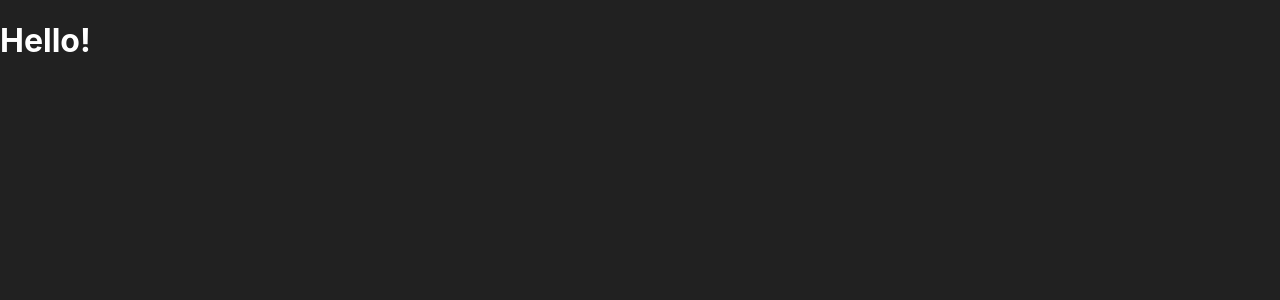
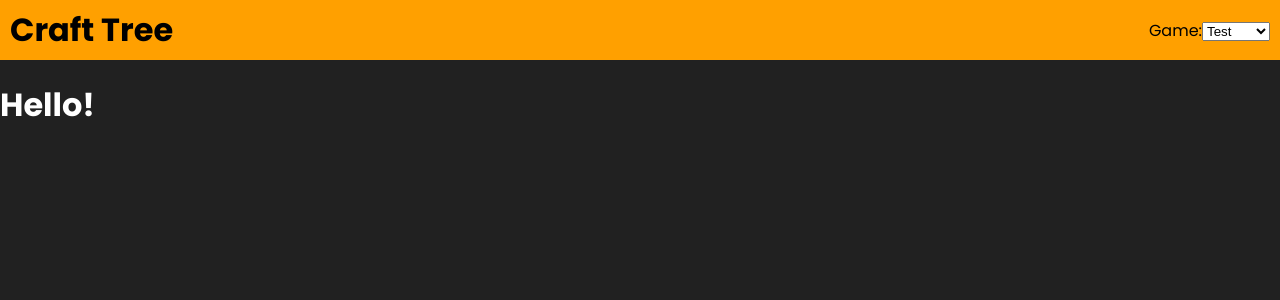
Before and after one commit to brikr/craft-tree, a React (Create React App) app: page / in a window 1280 px wide. Shown: the top 300 px of the page. Built offline with nearby package versions, Linux system fonts and the light colour scheme.

Commit message:
some theming, app bar with game selector

```diff
--- a/package.json
+++ b/package.json
@@ -9,6 +9,7 @@
     "react": "^17.0.2",
     "react-dom": "^17.0.2",
     "react-scripts": "4.0.3",
+    "recoil": "^0.5.2",
     "styled-components": "^5.3.3",
     "typescript": "^4.4.4",
     "web-vitals": "^1.1.2"
--- a/public/index.html
+++ b/public/index.html
@@ -2,6 +2,11 @@
 <html lang="en">
   <head>
     <meta charset="utf-8" />
+
+    <link rel="preconnect" href="https://fonts.googleapis.com">
+    <link rel="preconnect" href="https://fonts.gstatic.com" crossorigin>
+    <link href="https://fonts.googleapis.com/css2?family=Poppins:ital,wght@0,400;0,700;1,400;1,700&display=swap" rel="stylesheet">
+
     <link rel="icon" href="%PUBLIC_URL%/favicon.ico" />
     <meta name="viewport" content="width=device-width, initial-scale=1" />
     <meta name="theme-color" content="#000000" />
--- a/src/App.tsx
+++ b/src/App.tsx
@@ -1,14 +1,19 @@
 import React from "react";
+import { RecoilRoot } from "recoil";
 import { ThemeProvider } from "styled-components";
+import { AppBar } from "./components/app-bar";
 import { theme } from "./theme";
 import GlobalStyle from "./theme/global-style";
 
 const App: React.FC = () => {
   return (
-    <ThemeProvider theme={theme}>
-      <GlobalStyle />
-      <h1>Hello!</h1>
-    </ThemeProvider>
+    <RecoilRoot>
+      <ThemeProvider theme={theme}>
+        <GlobalStyle />
+        <AppBar />
+        <h1>Hello!</h1>
+      </ThemeProvider>
+    </RecoilRoot>
   );
 };
 
--- /dev/null
+++ b/src/components/app-bar.tsx
@@ -0,0 +1,46 @@
+import React from "react";
+import { useRecoilState } from "recoil";
+import { selectedTreeAtom } from "src/recoil/atoms/selected-tree";
+import { styled } from "src/theme";
+import { builtInTrees } from "src/trees";
+import { css } from "styled-components";
+
+const Wrapper = styled.div`
+  ${({ theme }) => css`
+    background: ${theme.colors.accent};
+    color: ${theme.colors.onAccent};
+
+    max-width: 100%;
+    height: 60px;
+
+    padding: 0 10px;
+
+    display: flex;
+    align-items: center;
+    justify-content: space-between;
+  `}
+`;
+
+export const AppBar: React.FC = () => {
+  const [selectedTree, setSelectedTree] = useRecoilState(selectedTreeAtom);
+
+  const handleGameChange = (e: React.ChangeEvent<HTMLSelectElement>) => {
+    setSelectedTree(e.target.value as keyof typeof builtInTrees);
+  };
+
+  return (
+    <Wrapper>
+      <h1>Craft Tree</h1>
+      <div>
+        <label htmlFor="game">Game:</label>
+        <select name="game" onChange={handleGameChange} value={selectedTree}>
+          {Object.keys(builtInTrees).map((name) => (
+            <option key={name} value={name}>
+              {name}
+            </option>
+          ))}
+        </select>
+      </div>
+    </Wrapper>
+  );
+};
--- /dev/null
+++ b/src/recoil/atoms/selected-tree.ts
@@ -0,0 +1,7 @@
+import { atom } from "recoil";
+import { builtInTrees } from "src/trees";
+
+export const selectedTreeAtom = atom<keyof typeof builtInTrees>({
+  key: "selectedTreeState",
+  default: "Test",
+});
--- a/src/theme/global-style.tsx
+++ b/src/theme/global-style.tsx
@@ -5,9 +5,7 @@ const GlobalStyle = createGlobalStyle<{ theme: Theme }>`
   ${({ theme }) => css`
     body {
       margin: 0;
-      font-family: -apple-system, BlinkMacSystemFont, "Segoe UI", "Roboto",
-        "Oxygen", "Ubuntu", "Cantarell", "Fira Sans", "Droid Sans",
-        "Helvetica Neue", sans-serif;
+      font-family: "Poppins", sans-serif;
       -webkit-font-smoothing: antialiased;
       -moz-osx-font-smoothing: grayscale;
       background: ${theme.colors.background};
--- a/src/theme/material-pallete.ts
+++ b/src/theme/material-pallete.ts
@@ -1,4 +1,5 @@
 export const materialPallete = {
+  amber: { 700: { base: "#ffa000" } },
   grey: {
     900: {
       base: "#212121",
--- a/src/theme/theme.ts
+++ b/src/theme/theme.ts
@@ -5,6 +5,9 @@ export const theme = {
   colors: {
     background: materialPallete.grey[900].base,
     onBackground: materialPallete.white,
+
+    accent: materialPallete.amber[700].base,
+    onAccent: materialPallete.black,
   },
 };
 
--- /dev/null
+++ b/src/trees/index.ts
@@ -0,0 +1,4 @@
+export const builtInTrees = {
+  Terraria: "terraria.json",
+  Test: "test.json",
+};
--- a/tsconfig.json
+++ b/tsconfig.json
@@ -18,7 +18,8 @@
     "resolveJsonModule": true,
     "isolatedModules": true,
     "noEmit": true,
-    "jsx": "react-jsx"
+    "jsx": "react-jsx",
+    "baseUrl": "."
   },
   "include": [
     "src"
```
Also changed, not shown: src/components/select.tsx (added, +7 -0 lines), 1 other file (tests, documents, lock files or other folders).
